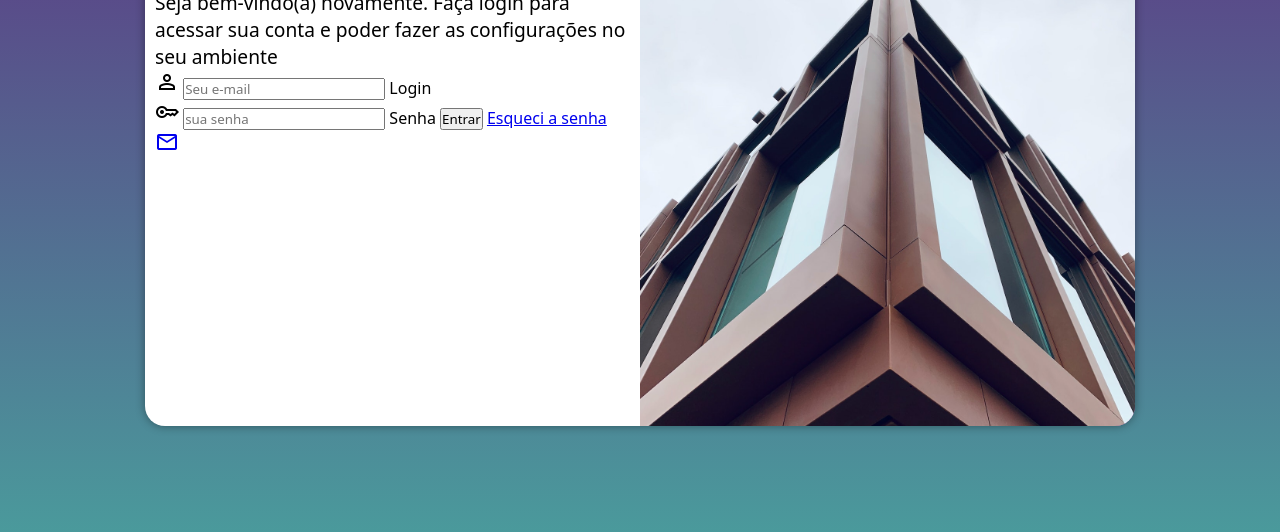
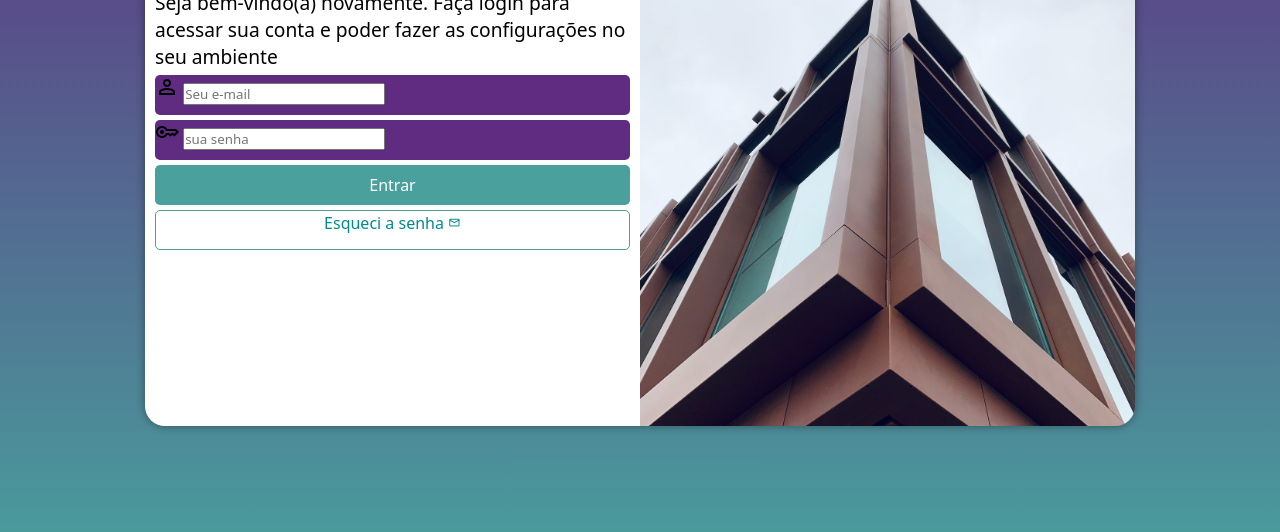
Before and after one commit to yukiomiyashiro/projeto-login, a plain HTML site: page index.html in a window 1280 px wide. Shown: the part 224-756 px from the top of the page. Drawn offline with nearby package versions, Linux system fonts and the light colour scheme.

Commit message:
formatação do forms

```diff
--- a/estilos/style.css
+++ b/estilos/style.css
@@ -61,3 +61,53 @@ section#login > div#formulario {
 #formulario > p {
     font-size: 0.8em;
 }
+
+form > div.campo {
+    background-color: var(--lilas);
+    width: 100%;
+    height: 40px;
+    border-radius: 5px;
+    margin: 5px 0px;
+}
+
+form label {
+    display: none;
+}
+
+form input[type=submit] {
+    display: block;
+    font-size: 1em;
+    width: 100%;
+    height: 40px;
+    background-color: var(--verde);
+    color: white;
+    border: none;
+    border-radius: 5px;
+}
+
+form input[type=submit]:hover {
+    background-color: var(--verde);
+}
+
+form a.botao {
+    display: block;
+    text-align: center;
+    font-size: 1em;
+    width: 100%;
+    height: 40px;
+    padding-top: 1px;
+    margin-top: 5px;
+    background-color: #white;
+    color: darkcyan;
+    border: 1px solid var(--verde);
+    border-radius: 5px;
+    text-decoration: none;
+}
+
+form a.botao:hover {
+    background-color: #6cd3cf;
+}
+
+form > a.botao > i {
+    font-size: 0.8em;
+}
--- a/index.html
+++ b/index.html
@@ -28,11 +28,12 @@
                         <span class="material-symbols-outlined">key</span>
                         <input type="password" name="senha" id="senha" placeholder="sua senha" autocomplete="current-password" required minlength="8" maxlength="20">
                         <label for="isenha">Senha</label>
-                        <input type="submit" value="Entrar">
-                        <a href="esqueci.html">
-                            Esqueci a senha <i class="material-symbols-outlined">mail</i>
+                    </div>
+                    <input type="submit" value="Entrar">
+                        <a href="esqueci.html" class="botao">
+                            Esqueci a senha
+                            <i class="material-symbols-outlined">mail</i>
                         </a>
-                    </div>
                 </form>
             </div>
         </section>
```
